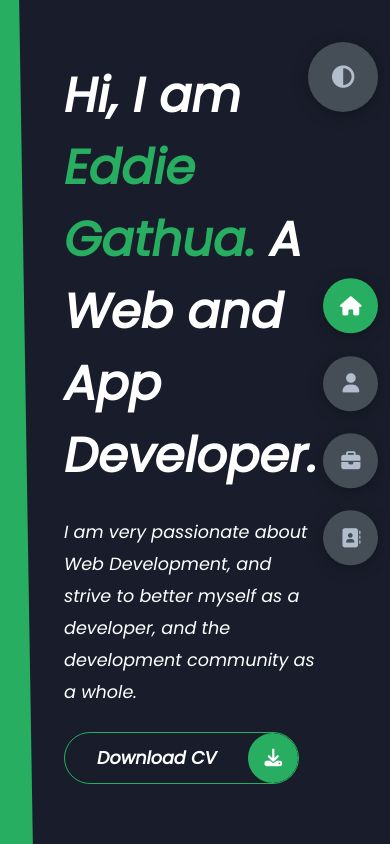
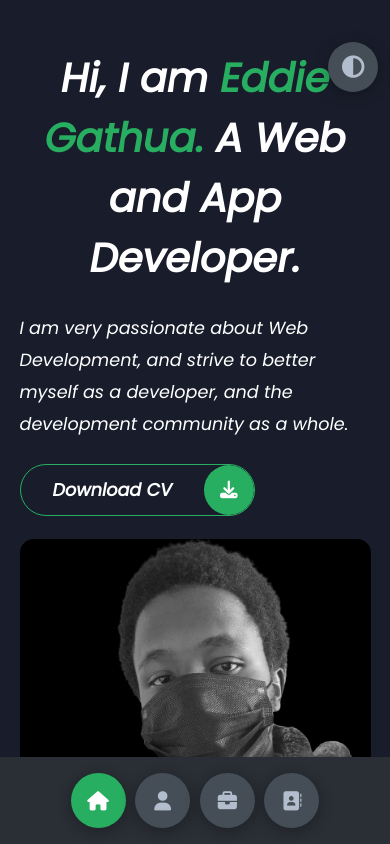
Before and after one commit to EddieGathua/eddiegathua.github.io, a plain HTML site: page index.html in a window 390 px wide. Drawn offline with Linux system fonts and the light colour scheme.

Commit message:
Added media queries to CSS

```diff
--- a/styles/styles.scss
+++ b/styles/styles.scss
@@ -56,6 +56,14 @@ header{
     color: var(--color-white);
     overflow: hidden;
 }
+
+@media screen and (max-width: 600px) {
+    header{
+        padding: 0 !important;
+    }
+}
+
+/*Sections*/
 
 section{
     min-height: 100vh;
@@ -148,12 +156,28 @@ section{
     }
 }
 
+@media screen and (max-width: 600px) {
+    .controls{
+        top: auto;
+        bottom: 0;
+        flex-direction: row;
+        justify-content: center;
+        left: 50%;
+        transform: translateX(-50%);
+        width: 100%;
+        background-color: var(--color-grey-5);
+        .control{
+            margin: 1rem .3rem;
+        }
+    }
+}
+
 /*Header Content*/
 
 .header-content{
     display: grid;
     grid-template-columns: repeat(2, 1fr);
-    height: 100%;
+    min-height: 100vh;
     .left-header{
         display: flex;
         align-items: center;
@@ -205,6 +229,35 @@ section{
         }
     }
 
+}
+
+@media screen and (max-width: 600px) {
+    .header-content{
+        grid-template-columns: repeat(1, 1fr);
+        padding-bottom: 6rem;
+    }
+
+    .left-header{
+        .h-shape{
+            display: none;
+        }
+        .image{
+            margin: 0 auto !important;
+            width: 90% !important;
+        }
+    }
+
+    .right-header{
+        grid-row: 1;
+        padding-right: 0rem !important;
+        width: 90%;
+        margin: 0 auto;
+        .name{
+            font-size: 2.5rem !important;
+            text-align: center;
+            padding-top: 3rem;
+        }
+    }
 }
 .btn-container{
     display: flex;
@@ -677,3 +730,10 @@ section{
         pointer-events: none;
     }
 }
+
+@media screen and (max-width: 600px) {
+    .theme-btn{
+        width: 50px;
+        height: 50px;
+    }
+}
```
Also changed, not shown: index.html (+3 -1 lines), styles/styles.css, 1 other file.
